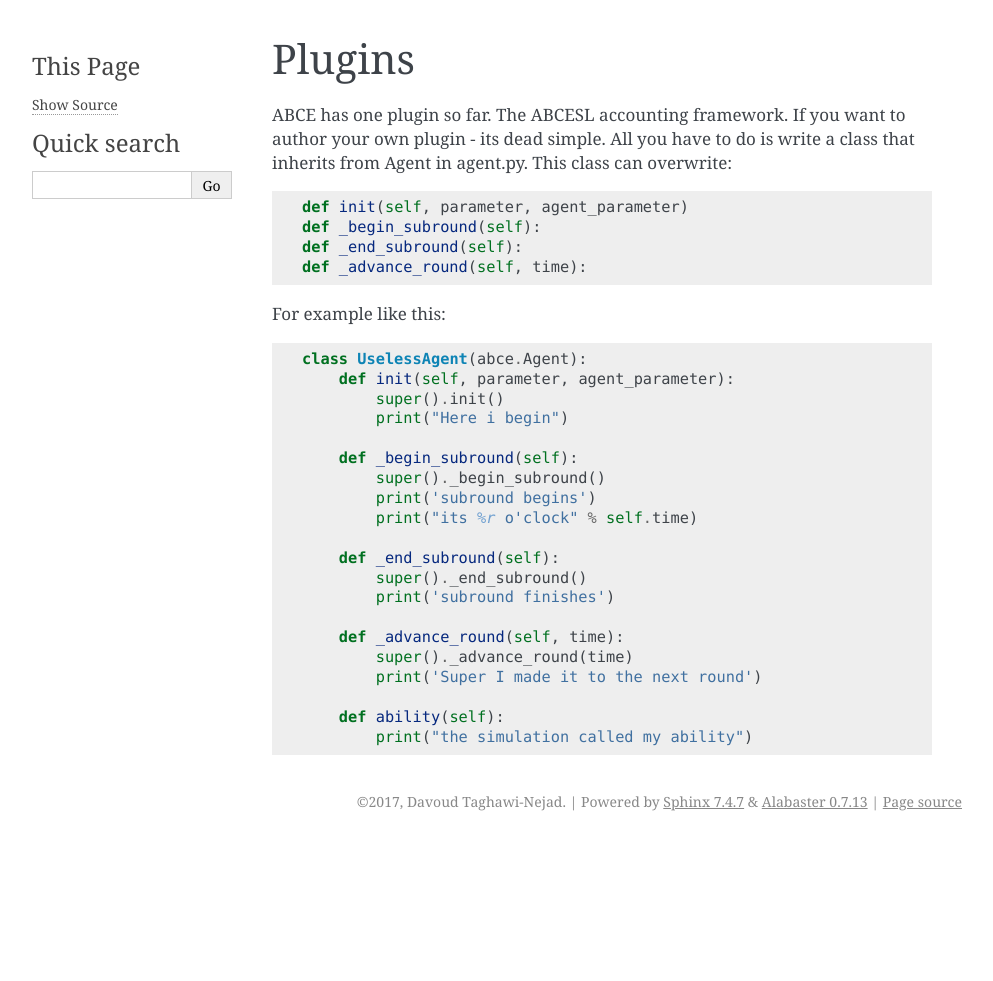
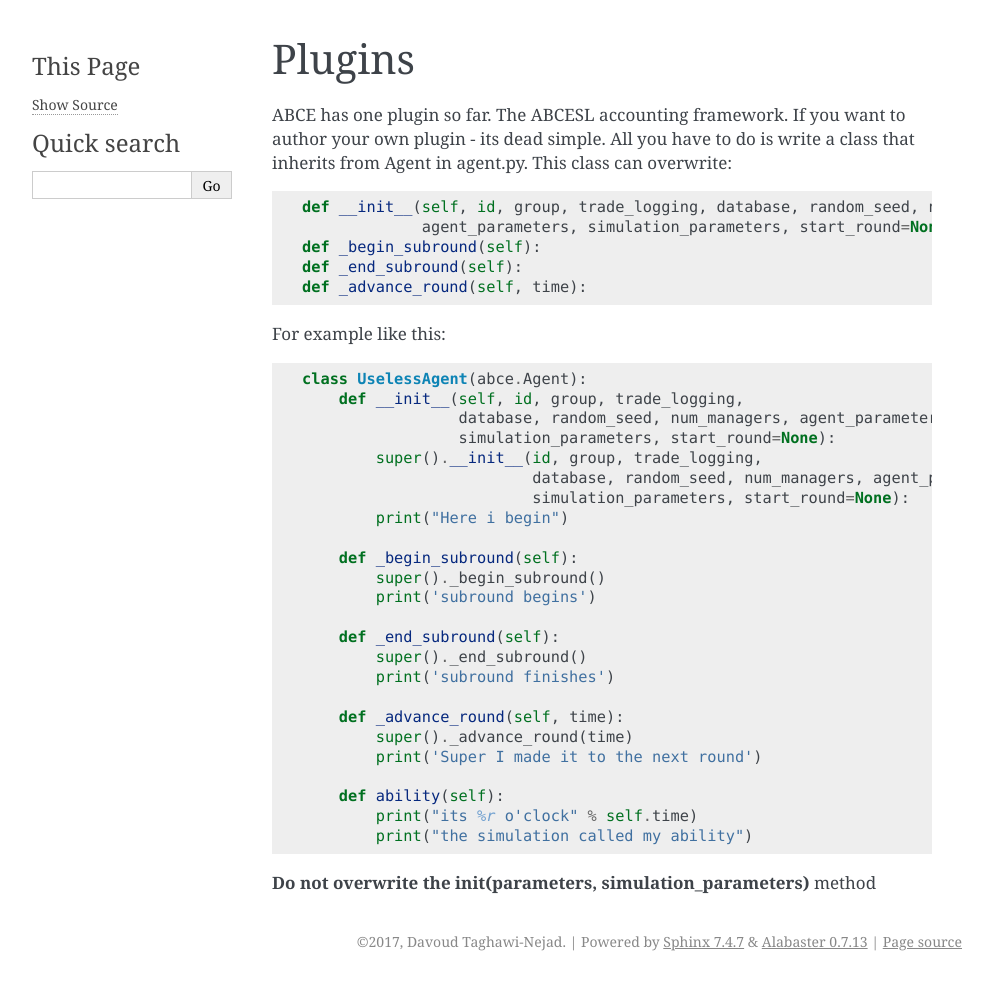
Before and after one commit to AB-CE/abce, a Sphinx documentation site: the page built from docs/plugins.rst, in a window 1280 px wide. Shown: the whole page, without its empty margins (148-1141 px from the left). Built offline with Sphinx 7.4.7, drawn with Linux system fonts in a browser that asks for light colours; pages that are not in the unit, such as notebooks, are missing from menus; before the commit the page ends 900 px from its top, so only the background shows below that.

Commit message:
Lets plugins overwrite the __init__ method

```diff
--- a/abce/__init__.py
+++ b/abce/__init__.py
@@ -461,7 +461,9 @@ class Simulation(object):
                          agent_args={'group': group_name,
                                      'trade_logging': self.trade_logging_mode,
                                      'database': self.database_queue,
-                                     'random_seed': random.random()},
+                                     'random_seed': random.random(),
+                                     'agent_parameters': agent_parameters,
+                                     'simulation_parameters': parameters},
                          parameters=parameters,
                          agent_parameters=agent_parameters,
                          agent_params_from_sim=agent_params_from_sim)
@@ -503,6 +505,8 @@ class Simulation(object):
                               'trade_logging': self.trade_logging_mode,
                               'database': self.database_queue,
                               'random_seed': random.random(),
+                              'agent_parameters': agent_parameters,
+                              'simulation_parameters': parameters,
                               'start_round': self.time},
                   parameters=parameters,
                   agent_parameters=agent_parameters)
--- a/docs/plugins.rst
+++ b/docs/plugins.rst
@@ -6,7 +6,8 @@ you want to author your own plugin - its dead simple. All you
 have to do is write a class that inherits from Agent in agent.py.
 This class can overwrite::
 
-    def init(self, parameter, agent_parameter)
+    def __init__(self, id, group, trade_logging, database, random_seed, num_managers,
+                 agent_parameters, simulation_parameters, start_round=None):
     def _begin_subround(self):
     def _end_subround(self):
     def _advance_round(self, time):
@@ -14,14 +15,17 @@ This class can overwrite::
 For example like this::
 
     class UselessAgent(abce.Agent):
-        def init(self, parameter, agent_parameter):
-            super().init()
+        def __init__(self, id, group, trade_logging,
+                     database, random_seed, num_managers, agent_parameters,
+                     simulation_parameters, start_round=None):
+            super().__init__(id, group, trade_logging,
+                             database, random_seed, num_managers, agent_parameters,
+                             simulation_parameters, start_round=None):
             print("Here i begin")
 
         def _begin_subround(self):
             super()._begin_subround()
             print('subround begins')
-            print("its %r o'clock" % self.time)
 
         def _end_subround(self):
             super()._end_subround()
@@ -32,4 +36,8 @@ For example like this::
             print('Super I made it to the next round')
 
         def ability(self):
+            print("its %r o'clock" % self.time)
             print("the simulation called my ability")
+
+
+**Do not overwrite the init(parameters, simulation_parameters)** method
```
Also changed, not shown: 1 other file.
